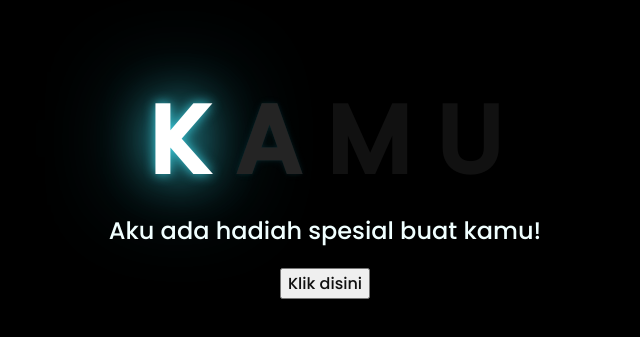
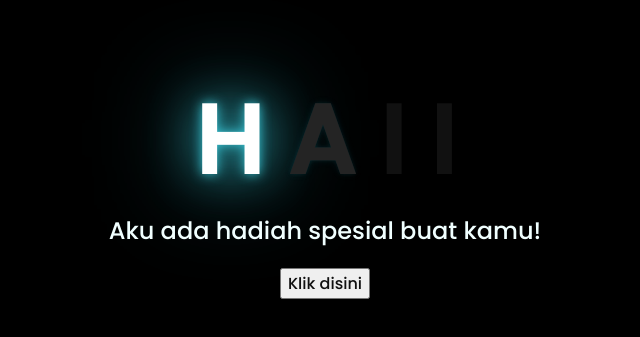
Before and after one commit to natghaaan/doromerouno.github.io, a plain HTML site: page index.html in a window 1280 px wide. Shown: the part 225-562 px from the top of the page, without its empty margins (323-963 px from the left). Drawn offline with Linux system fonts and the light colour scheme.

Commit message:
Update index.html

```diff
--- a/index.html
+++ b/index.html
@@ -11,10 +11,10 @@
 <body>
     <div class="greetings">
     <!-- silahkan menambah kata sesuai keinginan dengan <span>text...</span -->
-        <span>K</span>
+        <span>H</span>
         <span>A</span>
-        <span>M</span>
-        <span>U</span>
+        <span>I</span>
+        <span>I</span>
     </div>
 
     <div class="description">
```
